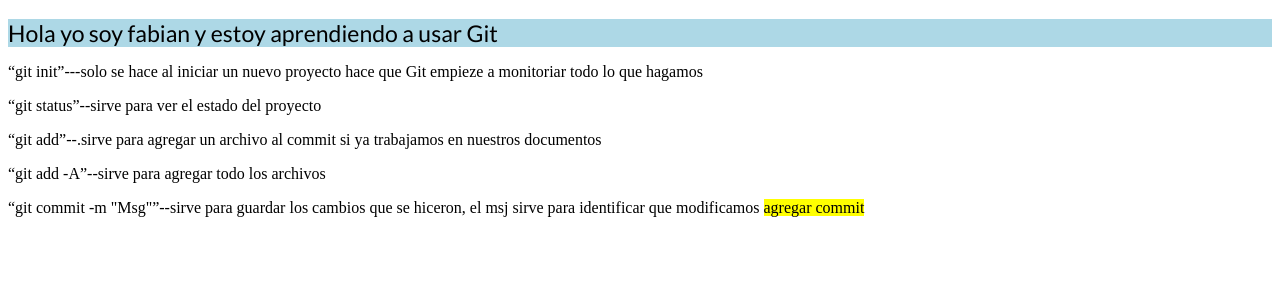
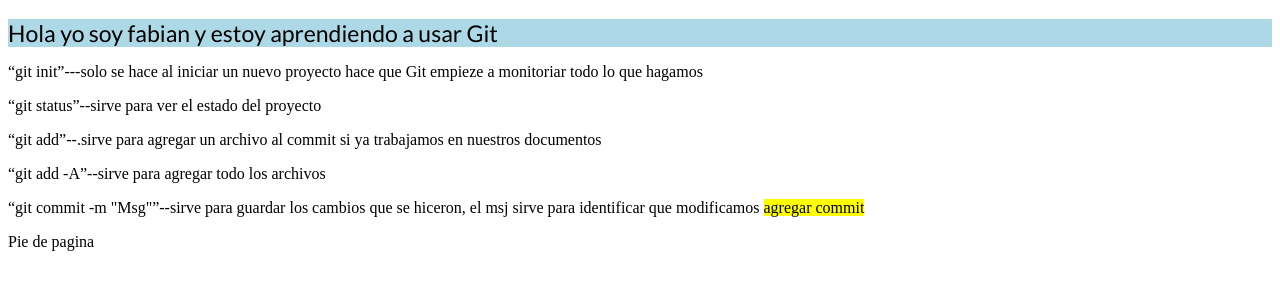
Before and after one commit to fabiantrejomx/aprendergit, a plain HTML site: page index.html in a window 1280 px wide. Shown: the part 61-350 px from the top of the page. Drawn offline with Linux system fonts and the light colour scheme.

Commit message:
Agrege la etiqueta de footer

```diff
--- a/index.html
+++ b/index.html
@@ -19,5 +19,6 @@
 		<p><q>git commit -m "Msg"</q>--sirve para guardar los cambios que se hiceron, el msj sirve para identificar que modificamos <mark>agregar commit</mark></p>
 		<p></p>
 	</main>
+	<footer>Pie de pagina</footer>
 </body>
 </html>
--- a/style.css
+++ b/style.css
@@ -3,4 +3,3 @@
 	font-size: 23px;
 	font-family: Lato;
 }
-}
```
